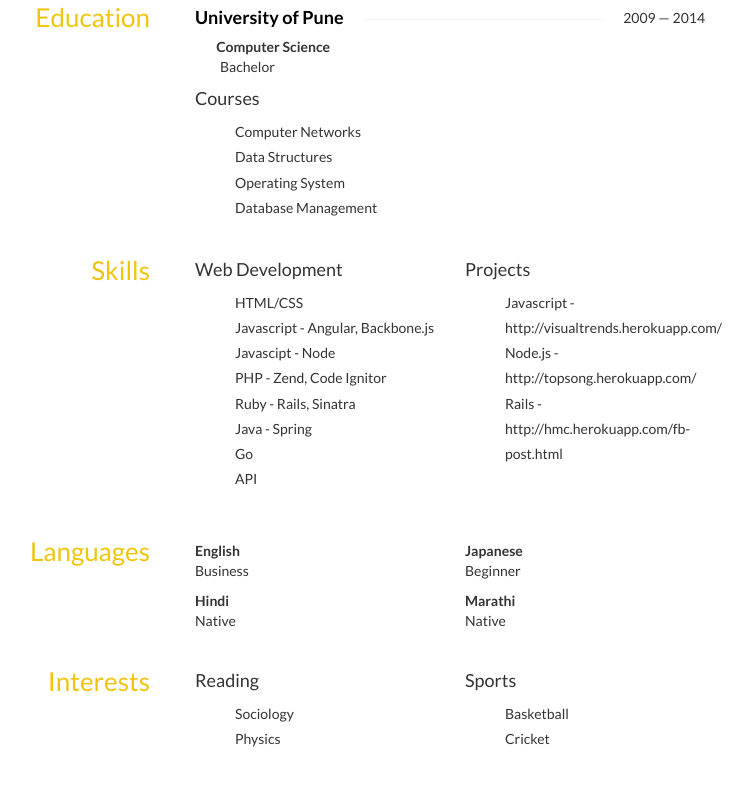
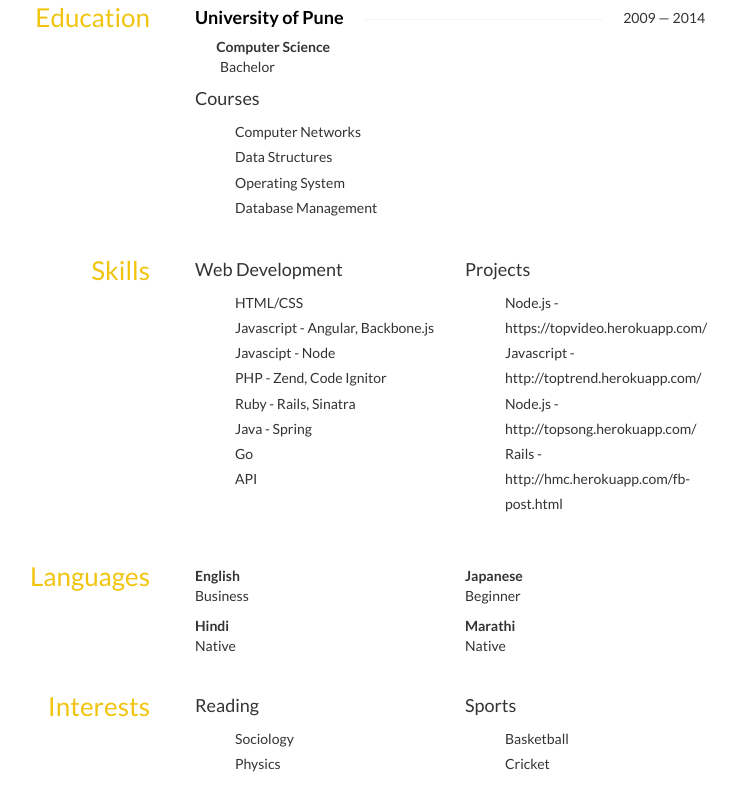
Before and after one commit to amiit-github/amiit-github.github.com, a plain HTML site: page index.html in a window 1280 px wide. Shown: the part 1364-2173 px from the top of the page, without its empty margins (280-1033 px from the left). Drawn offline with nearby package versions, Linux system fonts and the light colour scheme; some icons are missing.

Commit message:
project links updated

```diff
--- a/index.html
+++ b/index.html
@@ -408,7 +408,8 @@ h4 span:first-child {
 					<h4>Projects</h4>
 				</div>
 				<ul class="keywords">
-					<li>Javascript - http://visualtrends.herokuapp.com/</li>
+					<li>Node.js - https://topvideo.herokuapp.com/</li>
+					<li>Javascript - http://toptrend.herokuapp.com/</li>
 					<li>Node.js - http://topsong.herokuapp.com/</li>
 					<li>Rails - http://hmc.herokuapp.com/fb-post.html</li>
 				</ul>
```
